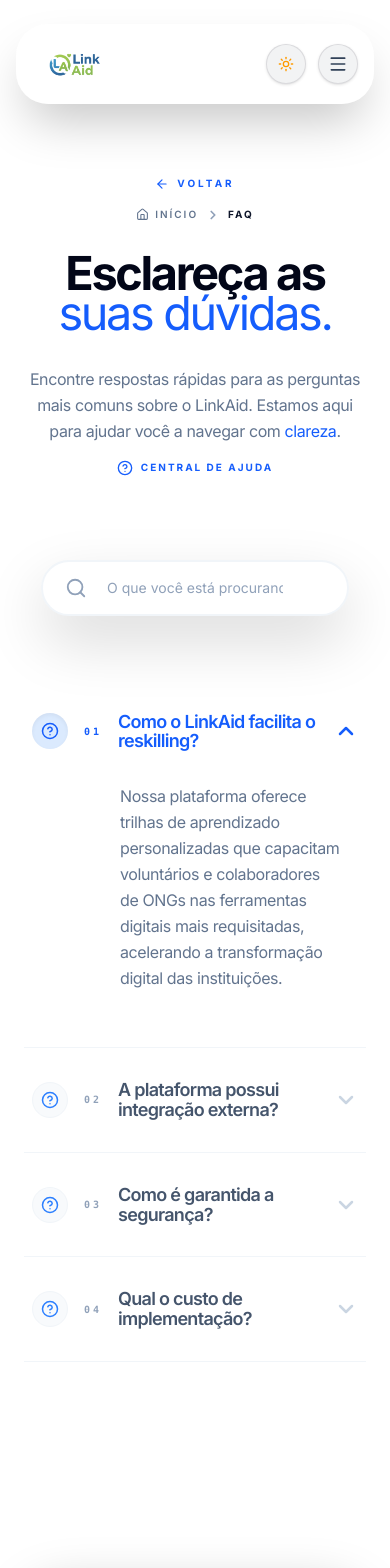
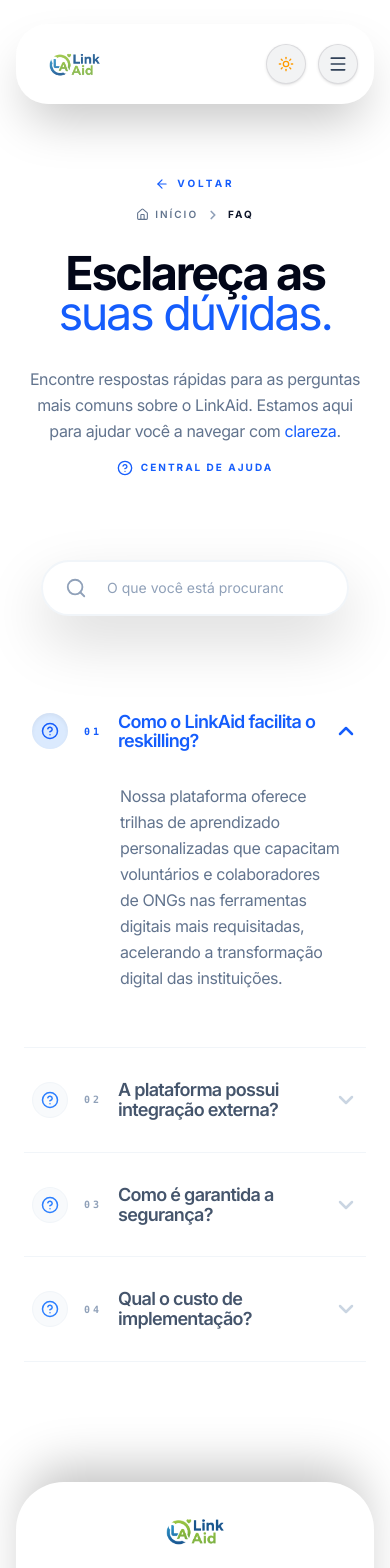
Before and after one commit to Calegor/LinkAid, a React (Vite) app in the folder frontend/link-aid/: page /faq in a window 390 px wide. Shown: the top 1568 px of the page. Built offline with nearby package versions, Linux system fonts and the light colour scheme.

Commit message:
style: adjust responsive margins in FaqSection

```diff
--- a/frontend/link-aid/src/components/FaqSection/FaqSection.tsx
+++ b/frontend/link-aid/src/components/FaqSection/FaqSection.tsx
@@ -78,7 +78,7 @@
   return (
     <section
       ref={containerRef}
-      className="w-full mt-16 md:mt-24 lg:mt-32 pb-20 md:pb-32 bg-white relative z-20"
+      className="w-full mt-16 -mb-10 md:mt-24 lg:mt-32 lg:-mb-10 pb-0 -md:pb-50 bg-white relative z-20"
     >
       <div className="container mx-auto max-w-[900px] px-6">
         {isNotFound ? (
```
